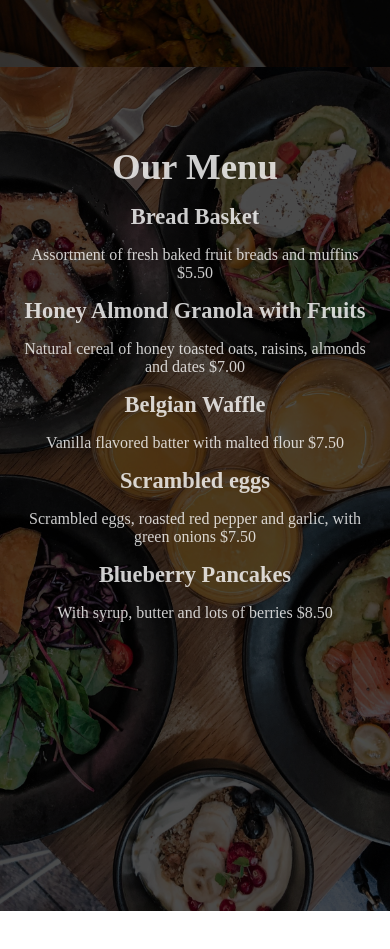
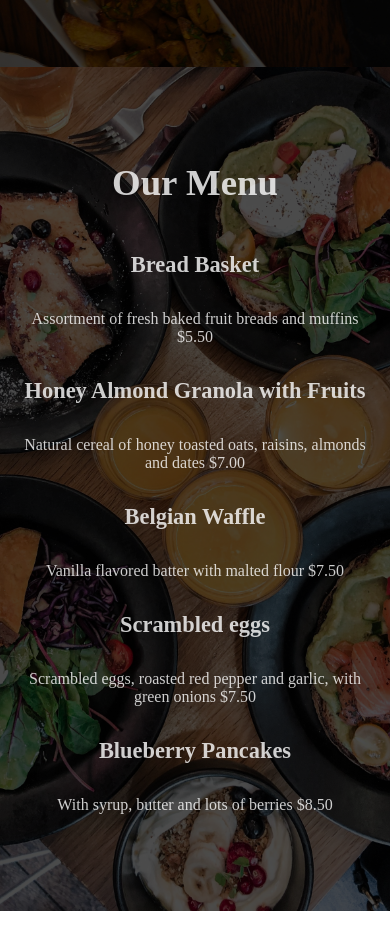
Before and after one commit to shyam500/Catering-website, a plain HTML site: page index.html in a window 390 px wide. Shown: the part 1621-2570 px from the top of the page. Drawn offline with nearby package versions, Linux system fonts and the light colour scheme; files that its build step writes are made by us from their sources.

Commit message:
image style changed

```diff
--- a/styles/style.scss
+++ b/styles/style.scss
@@ -244,7 +244,7 @@ footer {
         width: 0%;
         position: absolute;
         img {
-            display: none;
+            visibility: hidden;
         }
       }
       &::after {
@@ -301,10 +301,10 @@ footer {
       #menu{
         .dishes {
             h1{
-                padding: 0.5rem 0rem;
+                padding: 1.5rem 0rem;
             }
             h2{
-                padding: 0.5rem 0rem;
+                padding: 1.5rem 0rem;
             }
             p{
                 padding: 0.5rem 0rem;
```
